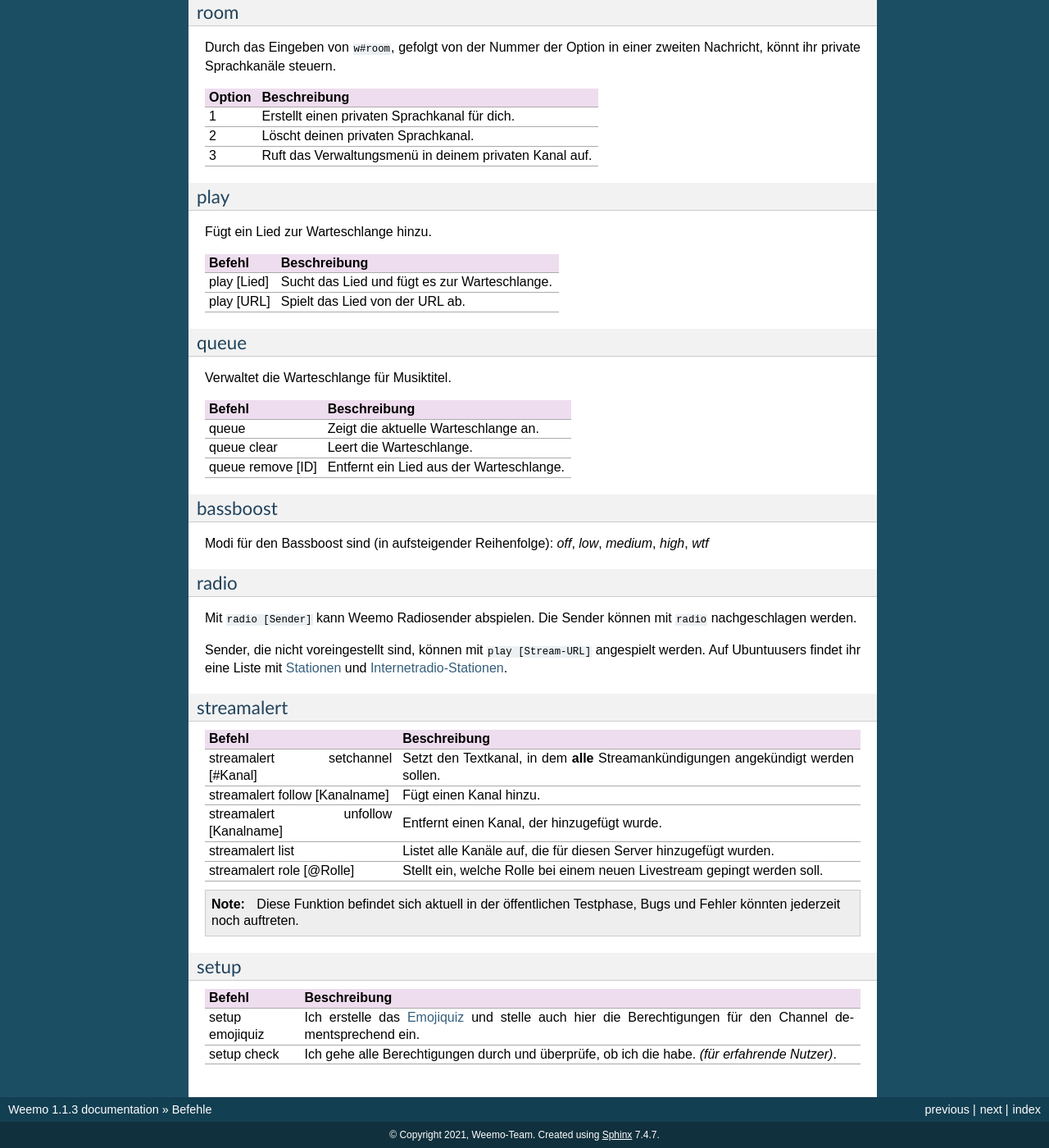
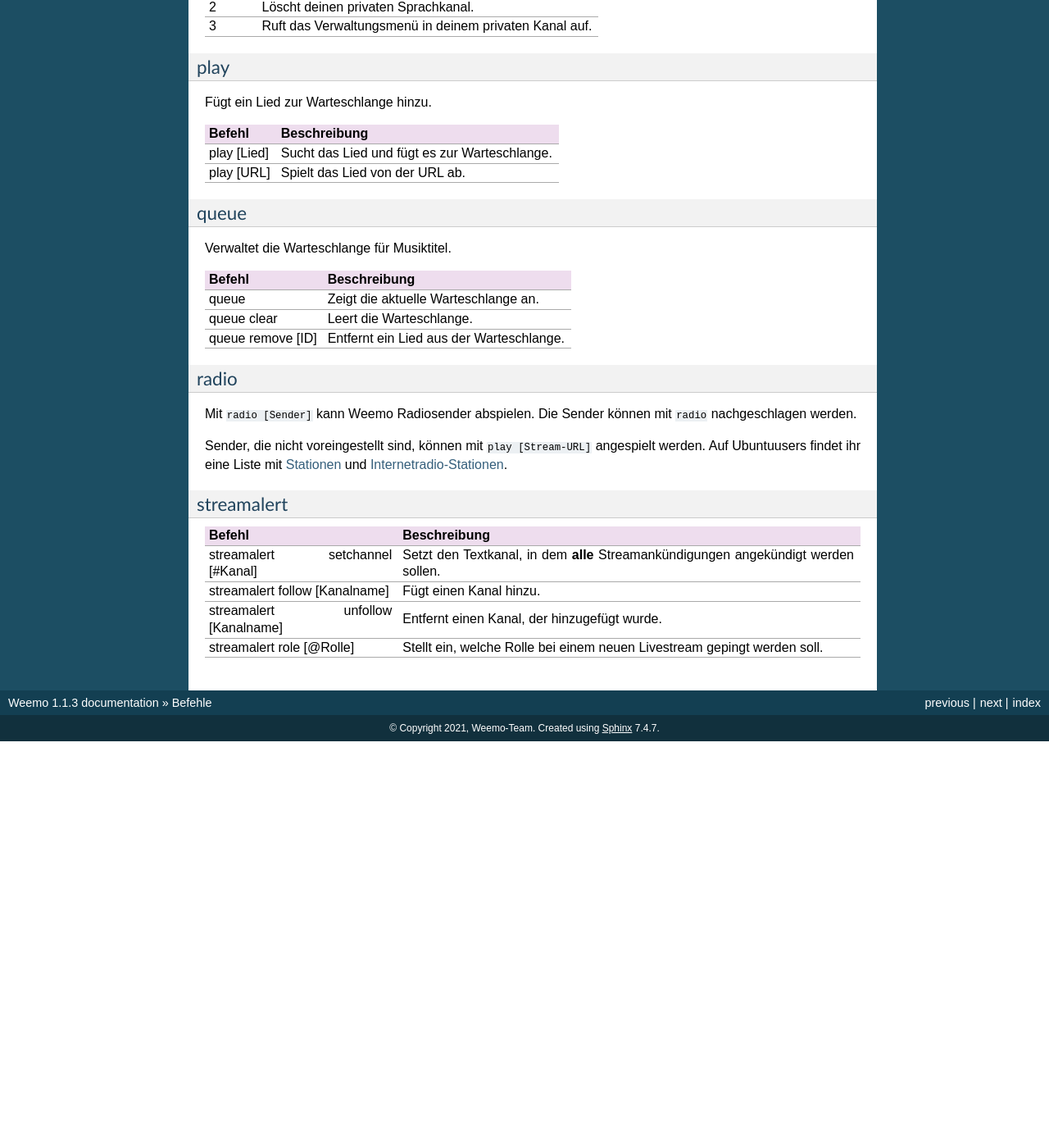
Before and after one commit to niborus/weemo-doc, a Sphinx documentation site: the page built from docs/befehle.rst, in a window 1280 px wide and 1400 px high, scrolled down 11921 px. Shown: the whole window at 82% size. Built offline with Sphinx 7.4.7, drawn with Linux system fonts in a browser that asks for light colours; after the commit the page ends 12825 px from its top, so only the background shows below that; some of the changed text lies outside the part shown.

Commit message:
Update befehle.rst

```diff
--- a/docs/befehle.rst
+++ b/docs/befehle.rst
@@ -553,11 +553,7 @@
     :align: left
     :header: "Befehl", "Beschreibung", "LM"
 
-    "joinmsg setchannel [Kanal]", "Stellt den Channel ein, in dem die Nachricht eingestellt werden soll.", "|tick|"
-    "joinmsg setmessage [Nachricht]", "Stellt die Nachricht ein, die dann verwendet werden soll.", "|tick|"
-    "joinmsg reset", "Entfernt die Nachricht, die eingestellt wurde.", "|tick|"
-    "joinmsg type [dm|channel]", "Stellt ein, ob die Nachricht in einem Channel oder per DM des Users reingeschickt werden soll.", ""
-    "joinmsg embed", "Stellt ein, ob die Nachricht in einer Embed oder ohne Embed reingeschickt wird.", "|tick|"
+    "joinmsg", "Verwaltet die Begrüßungsnachrichten für diesen Server.", "|tick|"
 
 .. _befehle_joinrole:
 
@@ -665,12 +661,6 @@
     "queue clear", "Leert die Warteschlange."
     "queue remove [ID]", "Entfernt ein Lied aus der Warteschlange."
 
-bassboost
-^^^^^^^^^
-
-Modi für den Bassboost sind (in aufsteigender Reihenfolge):
-*off*, *low*, *medium*, *high*, *wtf*
-
 radio
 ^^^^^
 
@@ -692,21 +682,7 @@
     "streamalert setchannel [#Kanal]", "Setzt den Textkanal, in dem **alle** Streamankündigungen angekündigt werden sollen."
     "streamalert follow [Kanalname]", "Fügt einen Kanal hinzu."
     "streamalert unfollow [Kanalname]", "Entfernt einen Kanal, der hinzugefügt wurde."
-    "streamalert list", "Listet alle Kanäle auf, die für diesen Server hinzugefügt wurden."
     "streamalert role [@Rolle]", "Stellt ein, welche Rolle bei einem neuen Livestream gepingt werden soll."
-
-.. note:: Diese Funktion befindet sich aktuell in der öffentlichen Testphase, Bugs und Fehler könnten jederzeit noch auftreten.
-
-setup
-^^^^^
-
-.. csv-table::
-    :widths: auto
-    :align: left
-    :header: "Befehl", "Beschreibung"
-
-    "setup emojiquiz", "Ich erstelle das :ref:`Emojiquiz<emojiquiz>` und stelle auch hier die Berechtigungen für den Channel dementsprechend ein."
-    "setup check", "Ich gehe alle Berechtigungen durch und überprüfe, ob ich die habe. *(für erfahrende Nutzer)*."
 
 
 
```
